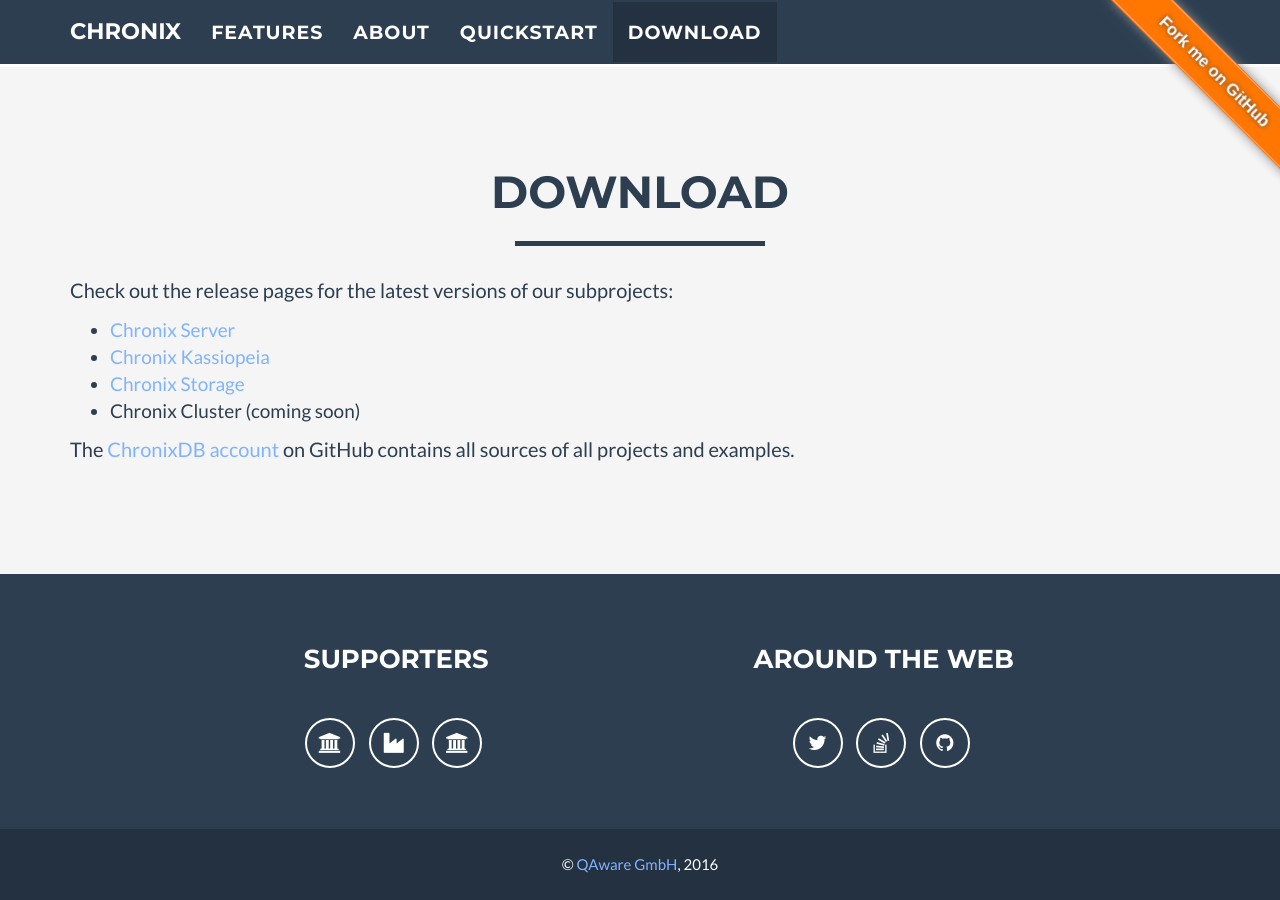
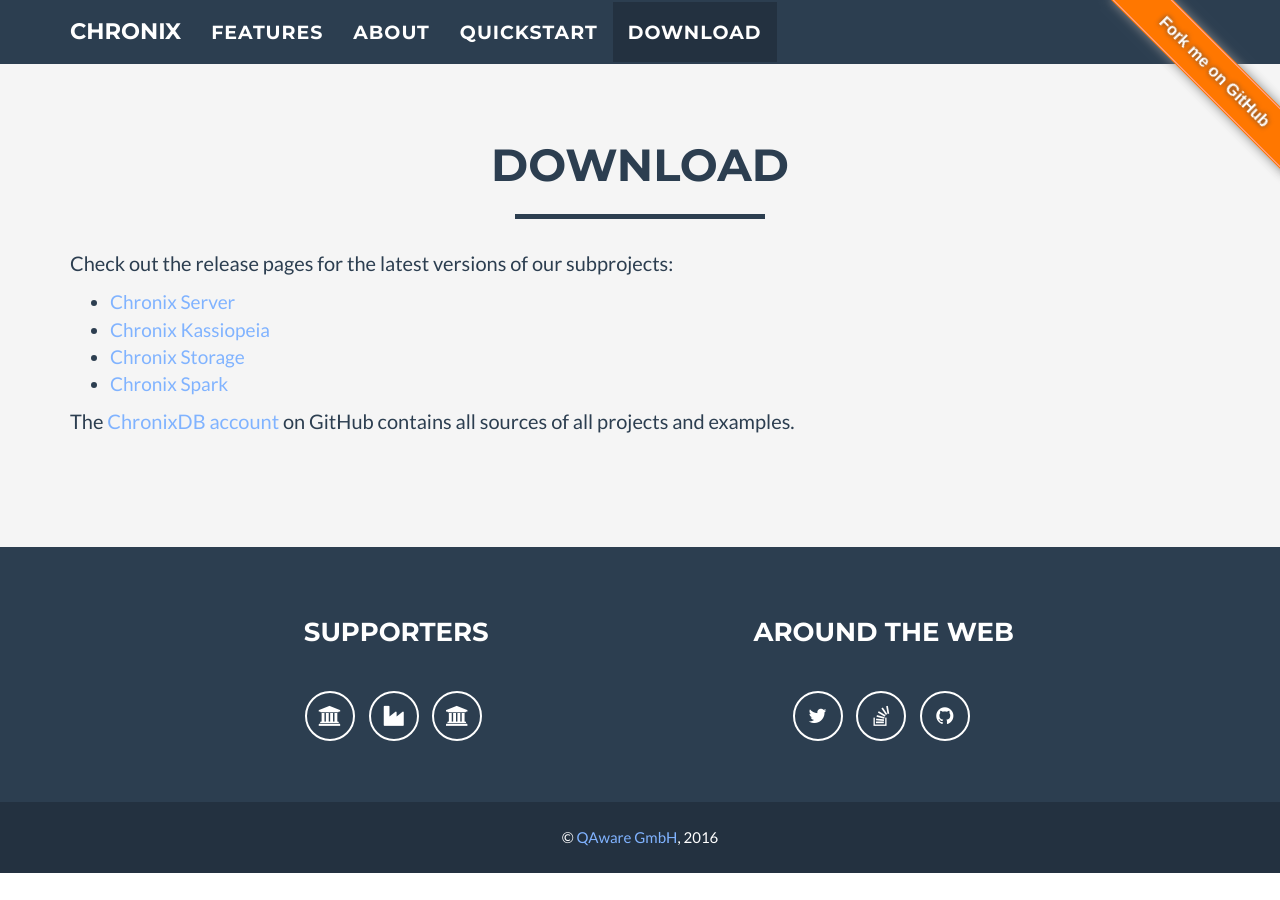
Before and after one commit to ChronixDB/chronixDB.github.io, a Jekyll site: the page built from index.html, in a window 1280 px wide and 900 px high, scrolled down 4222 px. Built offline with Jekyll 4.4.1, drawn with Linux system fonts in a browser that asks for light colours; after the commit the page ends 5095 px from its top, so only the background shows below that; some of the changed text lies outside the part shown.

Commit message:
Fixes #5.

```diff
--- a/_includes/documentation.html
+++ b/_includes/documentation.html
@@ -41,7 +41,7 @@
                     <li><b>Chronix Server:</b> Combine Chronix with <a href="https://lucene.apache.org/solr/">Apache Solr</a> for a typical client-server scenario.
                         Apache Solr offers several useful features like scalability, fault tolerance, distributed indexing, or replication.
                     </li>
-                    <li><b>Chronix Cluster:</b> Whenever you need a parallel and distributed time series processing,
+                    <li><b>Chronix Spark:</b> Whenever you need a parallel and distributed time series processing,
                     integrate Chronix with <a href="http://spark.apache.org/">Apache Spark</a>. Store the time series in a Chronix Storage and HDFS or in a Chronix Server cluster.
                     Leverage Apache Spark to process a time series in parallel.
                     </li>
--- a/_includes/download.html
+++ b/_includes/download.html
@@ -16,7 +16,7 @@
                     <li><a href="https://github.com/ChronixDB/chronix.server/releases">Chronix Server</a></li>
                     <li><a href="https://github.com/ChronixDB/chronix.kassiopeia/releases">Chronix Kassiopeia</a>
                     <li><a href="https://github.com/ChronixDB/chronix.storage/releases">Chronix Storage</a>
-                    <li>Chronix Cluster (coming soon)</li>
+                    <li><a href="https://github.com/ChronixDB/chronix.spark/releases">Chronix Spark</a>
                 </ul>
                 <p>
                     The <a href="https://github.com/ChronixDB">ChronixDB account</a> on GitHub contains all sources of all projects and examples.
```
